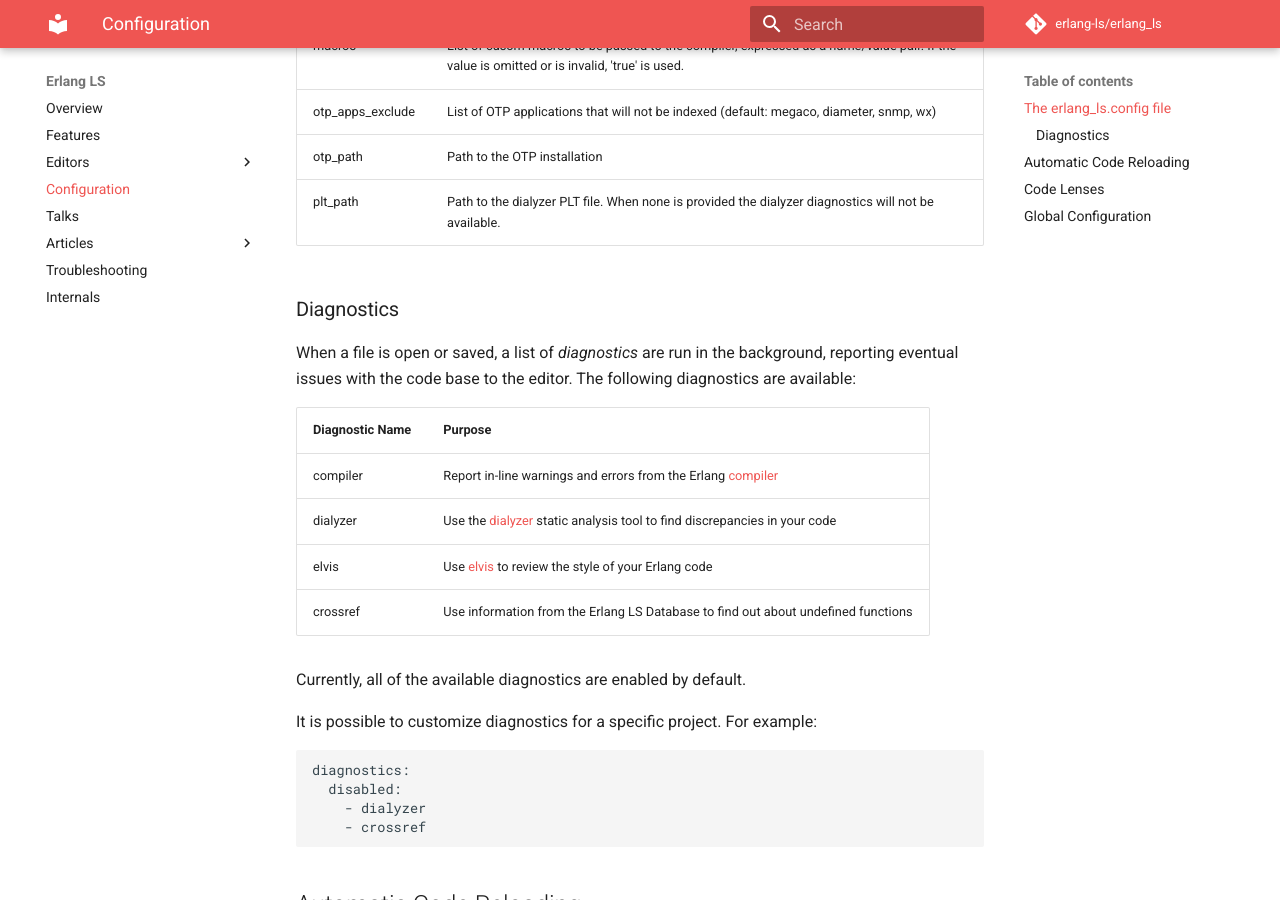
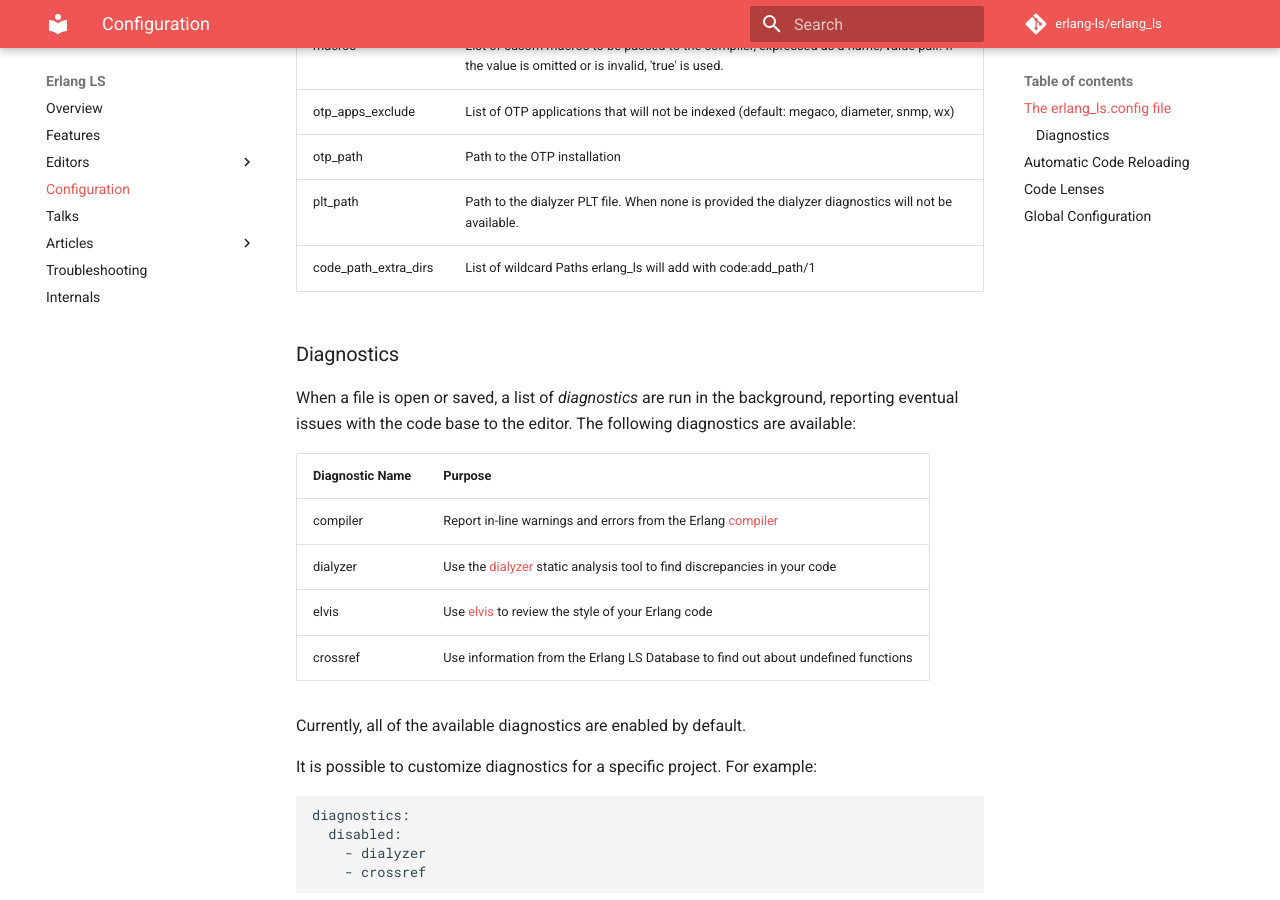
Before and after one commit to erlang-ls/erlang-ls.github.io, an MkDocs documentation site: the page built from docs/configuration.md, in a window 1280 px wide and 900 px high, scrolled down 1220 px. Built offline with MkDocs 1.6.1 and Material for MkDocs 9.7.7, drawn with Linux system fonts in a browser that asks for light colours; comment, search, counter and statistics services are not loaded.

Commit message:
Add code_path_extra_dirs config value

```diff
--- a/docs/configuration.md
+++ b/docs/configuration.md
@@ -50,6 +50,7 @@
 | otp\_apps\_exclude | List of OTP applications that will not be indexed (default: megaco, diameter, snmp, wx)                                                   |
 | otp\_path          | Path to the OTP installation                                                                                                              |
 | plt\_path          | Path to the dialyzer PLT file. When none is provided the dialyzer diagnostics will not be available.                                      |
+| code\_path\_extra\_dirs| List of wildcard Paths erlang\_ls will add with code:add\_path/1                                                                           |
 
 ### Diagnostics
 
```
